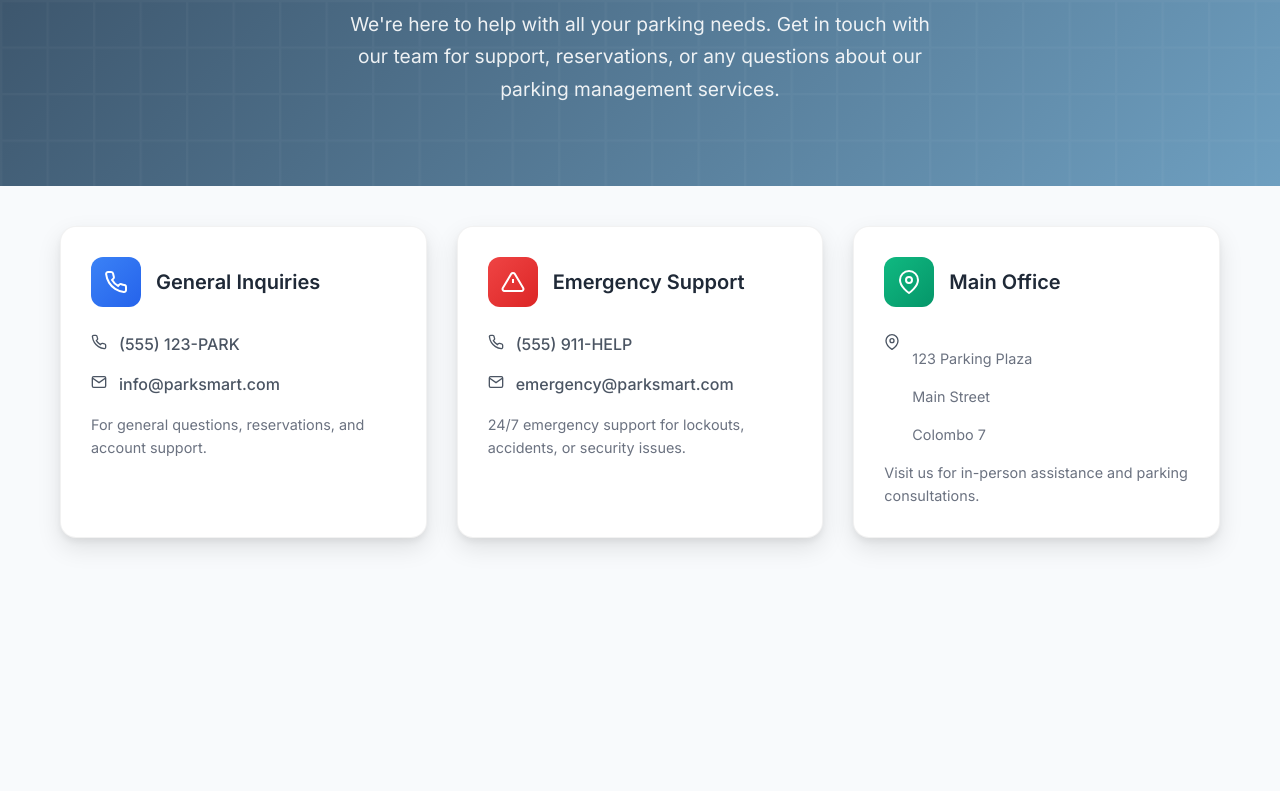
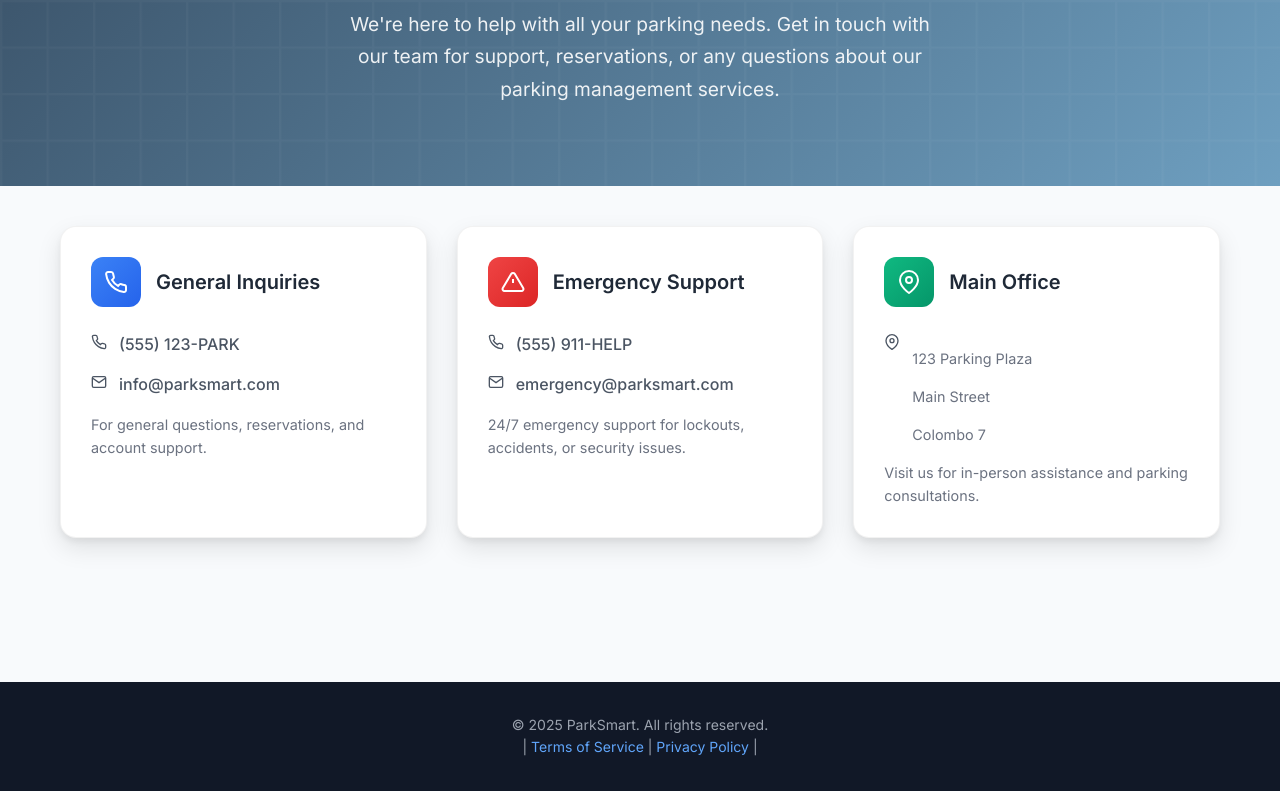
Before and after one commit to SE4106-Project-Group-11/Parking-Management-System, a plain HTML site: page frontend/pages/home/contact.html in a window 1280 px wide. Shown: the part 279-1070 px from the top of the page. Before the commit the page ends 897 px from the top, so only its background shows below. Drawn offline with Linux system fonts and the light colour scheme.

Commit message:
Footer added to the content page

```diff
--- a/frontend/css/home/contacts.css
+++ b/frontend/css/home/contacts.css
@@ -158,3 +158,39 @@ body {
     font-size: 0.9rem;
     margin-top: 15px;
 }
+
+/* Footer */
+.footer {
+    background: #111827;
+    color: white;
+    padding: 2rem 0;
+    margin-top: 4rem;
+    width: 100%;
+}
+
+.footer-content {
+    max-width: 1024px;
+    margin: 0 auto;
+    padding: 0 1.5rem;
+    text-align: center;
+}
+
+.footer-brand {
+    font-weight: 600;
+}
+
+.footer-text {
+    color: #9ca3af;
+    font-size: 0.875rem;
+    margin: 0;
+}
+
+.footer-link {
+    color: #60a5fa;
+    text-decoration: none;
+    transition: color 0.2s ease;
+}
+
+.footer-link:hover {
+    color: #93c5fd;
+}
--- a/frontend/pages/home/contact.html
+++ b/frontend/pages/home/contact.html
@@ -119,5 +119,15 @@
         </div>
     </section>
 
+    <!-- Footer -->
+        <footer class="footer">
+            <div class="footer-content">
+                <p class="footer-text">
+                    © 2025 ParkSmart. All rights reserved. <br>
+                    |  <a href="#" class="footer-link">Terms of Service</a> |
+                    <a href="#" class="footer-link">Privacy Policy</a> |
+                </p>
+            </div>
+        </footer>
 </body>
 </html>
```
